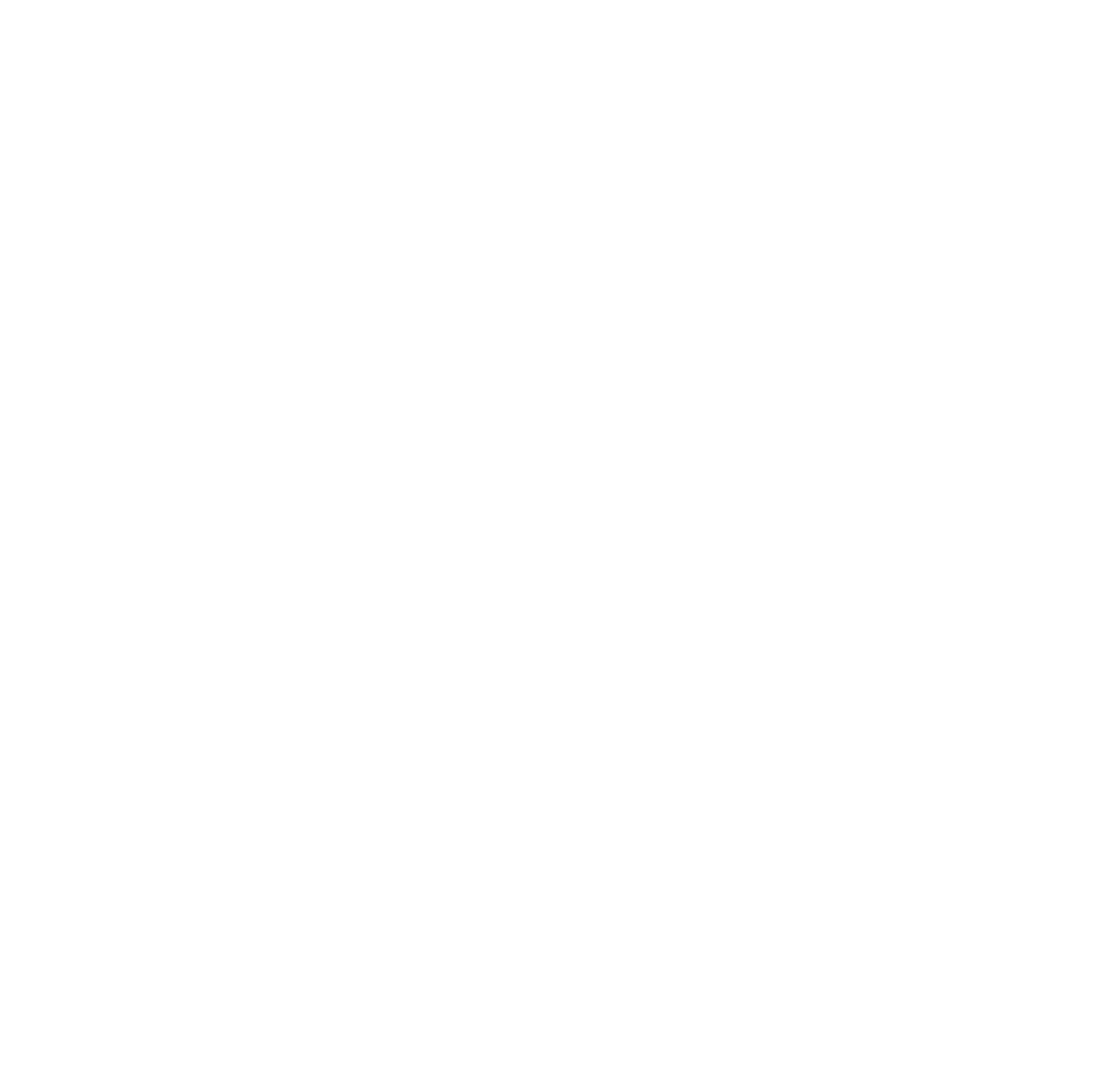
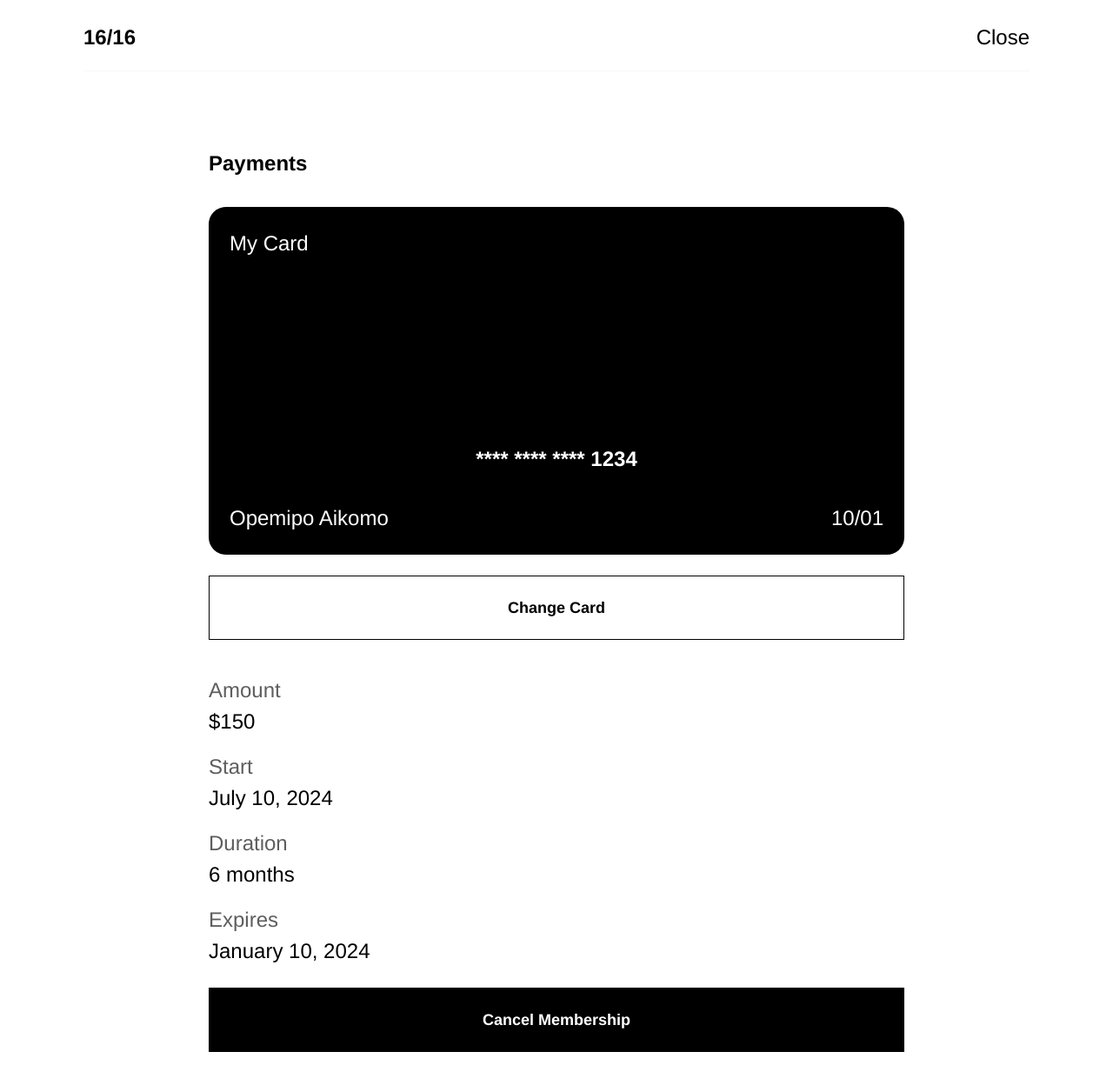
Before and after one commit to emmanuelolusola/f16, a React (Vite) app: page /profile/payments in a window 1280 px wide. Before the commit this address had no page. Shown: the top 1248 px of the page at 87% size. Before the commit the page ends 800 px from the top, so only its background shows below. Built offline with nearby package versions, Linux system fonts and the light colour scheme.

Commit message:
payments page added

```diff
--- a/src/App.jsx
+++ b/src/App.jsx
@@ -22,6 +22,7 @@ import Profile from "./components/auth/Profile";
 import ProfileEdit from "./components/auth/ProfileEdit";
 import ProfileInfo from "./components/auth/ProfileInfo";
 import ProfileBookings from "./components/auth/ProfileBookings";
+import ProfilePayment from "./components/auth/ProfilePayment";
 
 function App() {
   return (
@@ -56,6 +57,7 @@ function App() {
           <Route path="/profile/edit" element={<ProfileEdit />} />
           <Route path="/profile/info" element={<ProfileInfo />} />
           <Route path="/profile/bookings" element={<ProfileBookings />} />
+          <Route path="/profile/payments" element={<ProfilePayment />} />
         </Routes>
       </Router>
     </>
--- a/src/components/auth/Profile.jsx
+++ b/src/components/auth/Profile.jsx
@@ -106,7 +106,10 @@ const Profile = () => {
             <p className="font-bold text-[18px] lg:text-[24px]">Bookings</p>
             <img src={arrow} alt="" />
           </div>
-          <div className="lg:w-[200px] flex justify-between items-center hover:text-[#ff0000]">
+          <div
+            className="lg:w-[200px] flex justify-between items-center hover:text-[#ff0000]"
+            onClick={() => navigate(`/profile/payments`)}
+          >
             <p className="font-bold text-[18px] lg:text-[24px]">Payment</p>
             <img src={arrow} alt="" />
           </div>
--- /dev/null
+++ b/src/components/auth/ProfilePayment.jsx
@@ -0,0 +1,113 @@
+import React from "react";
+import { useNavigate } from "react-router-dom";
+
+const ProfilePayment = () => {
+  const navigate = useNavigate();
+  return (
+    <div className="w-full h-full py-[10px] lg:py-[20px]">
+      <div className="bg-white fixed w-full top-0 px-[24px] lg:px-[96px] pt-[10px]">
+        <div className="w-full flex justify-between items-center mt-[15px]">
+          <p
+            className="font-bold text-[18px] lg:text-[24px]"
+            onClick={() => {
+              navigate(`/`);
+              scrollToTop();
+            }}
+          >
+            16/16
+          </p>
+          <button
+            className="font-normal text-[18px] lg:text-[24px]"
+            onClick={() => {
+              navigate(-1);
+              scrollToTop();
+            }}
+          >
+            Close
+          </button>
+        </div>
+        <hr className="mt-[20px] opacity-30" />
+      </div>
+      <div className="h-[60px] lg:h-[100px]"></div>
+      <div className="w-full px-[24px] lg:px-0 lg:w-[800px] lg:mx-auto flex flex-col gap-8 pb-10">
+        <div className="flex flex-col gap-2 mt-[20px] lg:mt-[50px]">
+          <p className="text-[18px] lg:text-[24px] font-bold">Payments</p>
+        </div>
+        <div className="w-full flex flex-col gap-6">
+          <div className="w-full flex justify-center">
+            <div className="w-full h-[200px] lg:h-[400px] bg-black rounded-[10px] lg:rounded-[20px] p-6 flex flex-col justify-between">
+              <p className="text-[18px] lg:text-[24px] font-normal text-white">
+                My Card
+              </p>
+              <div className="flex flex-col gap-4 lg:gap-8">
+                <p className="text-[18px] lg:text-[24px] font-bold text-center text-white">
+                  **** **** **** 1234
+                </p>
+                <div className="flex justify-between">
+                  <p className="text-[18px] lg:text-[24px] font-normal  text-white">
+                    Opemipo Aikomo
+                  </p>
+                  <p className="text-[18px] lg:text-[24px] font-normal  text-white">
+                    10/01
+                  </p>
+                </div>
+              </div>
+            </div>
+          </div>
+          <div className="w-full flex justify-center">
+            <button
+              className="w-full h-[74px] text-[18px] font-bold border border-black text-black"
+              // onClick={() => navigate(`/profile/payment`)}
+            >
+              Change Card
+            </button>
+          </div>
+          <div className="flex flex-col gap-4 mt-4">
+            <div className="flex flex-col gap-0">
+              <p className="w-full text-[18px] lg:text-[24px] font-normal text-[#5E5E5E]">
+                Amount
+              </p>
+              <p className="w-full text-[18px] lg:text-[24px] font-normal">
+                $150
+              </p>
+            </div>
+            <div className="flex flex-col gap-0">
+              <p className="w-full text-[18px] lg:text-[24px] font-normal text-[#5E5E5E]">
+                Start
+              </p>
+              <p className="w-full text-[18px] lg:text-[24px] font-normal">
+                July 10, 2024
+              </p>
+            </div>
+            <div className="flex flex-col gap-0">
+              <p className="w-full text-[18px] lg:text-[24px] font-normal text-[#5E5E5E]">
+                Duration
+              </p>
+              <p className="w-full text-[18px] lg:text-[24px] font-normal">
+                6 months
+              </p>
+            </div>
+            <div className="flex flex-col gap-0">
+              <p className="w-full text-[18px] lg:text-[24px] font-normal text-[#5E5E5E]">
+                Expires
+              </p>
+              <p className="w-full text-[18px] lg:text-[24px] font-normal">
+                January 10, 2024
+              </p>
+            </div>
+          </div>
+          <div className="w-full flex justify-center">
+            <button
+              className="w-full h-[74px] text-[18px] font-bold bg-black text-white"
+              // onClick={() => navigate(`/profile/payment`)}
+            >
+              Cancel Membership
+            </button>
+          </div>
+        </div>
+      </div>
+    </div>
+  );
+};
+
+export default ProfilePayment;
```
